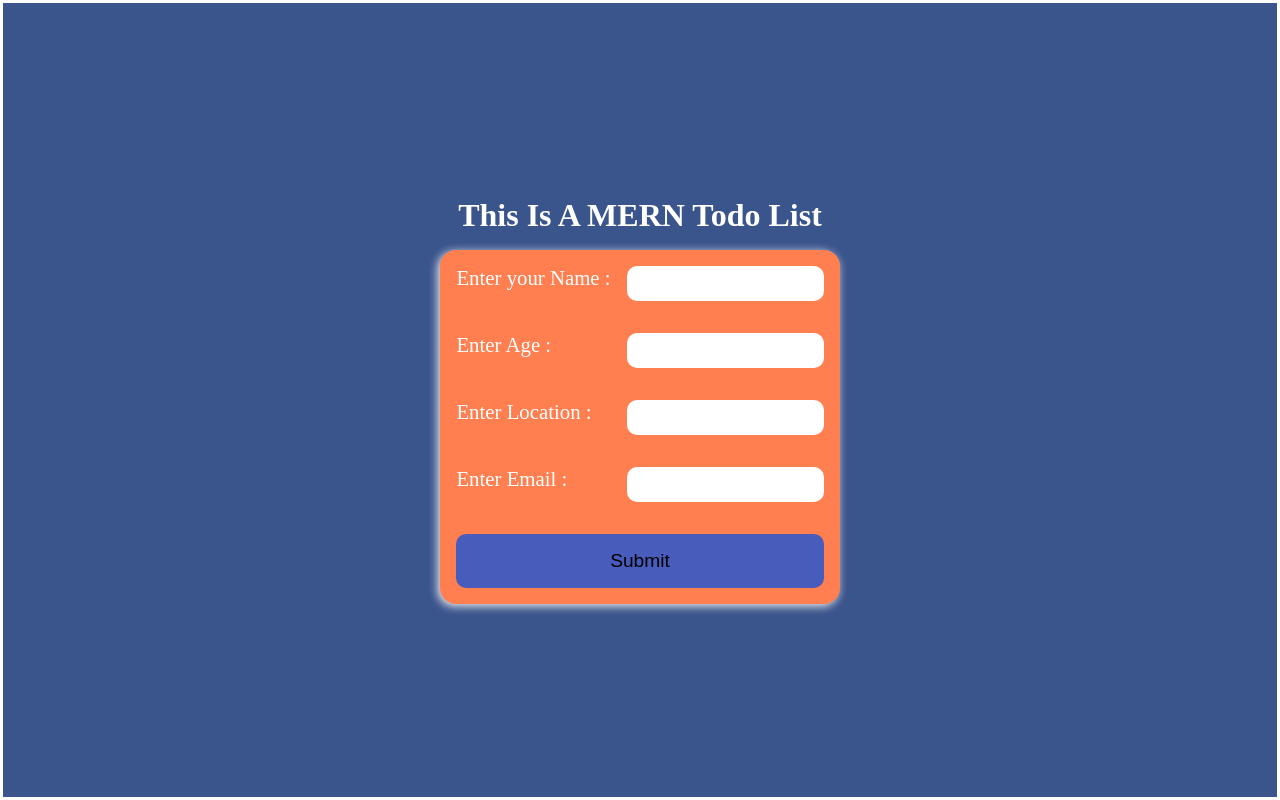
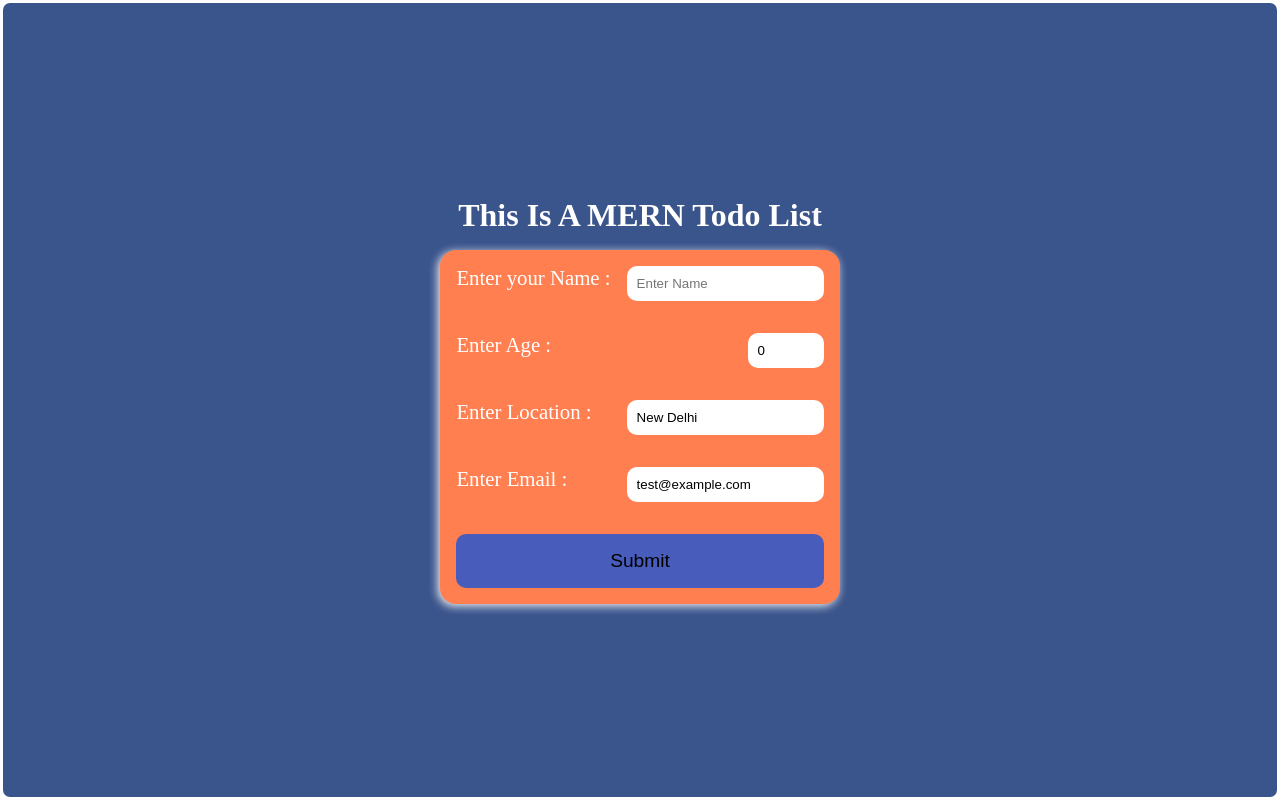
Before and after one commit to SanjeevKumar3662/todo_mern, a React (Vite) app in the folder frontend/: page / in a window 1280 px wide. Built offline with nearby package versions, Linux system fonts and the light colour scheme.

Commit message:
added form validation and some css styles

```diff
--- a/frontend/src/App.css
+++ b/frontend/src/App.css
@@ -1,4 +1,4 @@
-.container{
+.container {
   height: 100vh;
   width: 100vw;
   display: flex;
@@ -7,11 +7,12 @@
   align-items: center;
   gap: 1rem;
   border: solid;
+  border-radius: 10px;
   background: #3a548c;
   color: white;
 }
 
-form{
+form {
   /* border: solid; */
   border-radius: 1rem;
   padding: 1rem;
@@ -22,19 +23,19 @@ form{
   background: coral;
   box-shadow: -2px 2px 10px whitesmoke;
 
-  .input-field{
+  .input-field {
     display: flex;
     gap: 1rem;
     justify-content: space-between;
   }
 
-  input{
+  input {
     border: none;
     border-radius: 10px;
     padding: 10px;
   }
 
-  button{
+  button {
     padding: 1rem;
     font-size: 1.2rem;
     border: none;
--- a/frontend/src/App.jsx
+++ b/frontend/src/App.jsx
@@ -10,21 +10,41 @@ function App() {
         <form action="" method="get">
           <div className="input-field">
             <label htmlFor="name">Enter your Name : </label>
-            <input type="text" id="name" name="name" />
+            <input type="text" id="name" name="name" placeholder="Enter Name" />
           </div>
 
           <div className="input-field">
             <label htmlFor="age">Enter Age : </label>
-            <input type="number" name="age" id="age" />
+            <input
+              type="number"
+              name="age"
+              id="age"
+              min="0"
+              max="200"
+              defaultValue={0}
+              placeholder="Enter Age"
+            />
           </div>
 
           <div className="input-field">
             <label htmlFor="location">Enter Location : </label>
-            <input type="text" name="location" id="location" />
+            <input
+              type="text"
+              name="location"
+              id="location"
+              defaultValue={"New Delhi"}
+              placeholder="Enter Location"
+            />
           </div>
           <div className="input-field">
             <label htmlFor="email">Enter Email : </label>
-            <input type="email" name="email" id="email" />
+            <input
+              type="email"
+              name="email"
+              id="email"
+              placeholder="Enter  Email"
+              defaultValue={"test@example.com"}
+            />
           </div>
           <button type="submit">Submit</button>
         </form>
```
